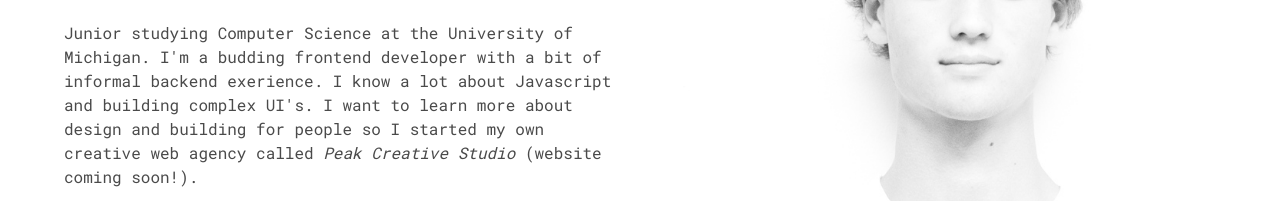
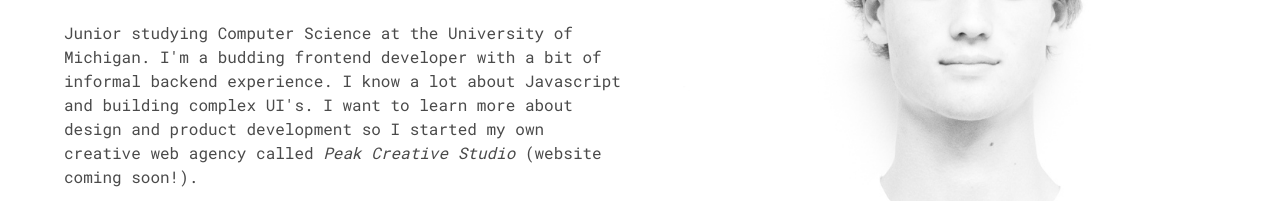
Before and after one commit to cocarson/PersonalWebsite, a plain HTML site: page index.html in a window 1280 px wide. Shown: the part 252-453 px from the top of the page. Drawn offline with Linux system fonts and the light colour scheme.

Commit message:
Finishing touches

```diff
--- a/index.html
+++ b/index.html
@@ -23,7 +23,7 @@
 			</h2>
 
 			<p class="text-block">
-				Junior studying Computer Science at the University of Michigan. I'm a budding frontend developer with a bit of informal backend exerience. I know a lot about Javascript and building complex UI's. I want to learn more about design and building for people so I started my own creative web agency called <em>Peak Creative Studio</em> (website coming soon!).
+				Junior studying Computer Science at the University of Michigan. I'm a budding frontend developer with a bit of informal backend experience. I know a lot about Javascript and building complex UI's. I want to learn more about design and product development so I started my own creative web agency called <em>Peak Creative Studio</em> (website coming soon!).
 			</p>
 			<p class="text-block">
 				Last summer I had an incredible experience as a Front End Web Engineer at <a href="https://farmlogs.com" target="_blank">FarmLogs</a>. I'm currently looking for great opportunities for the summer of 2016 so if you're with an awesome company please shoot me a message!
```
Also changed, not shown: 1 other file.
